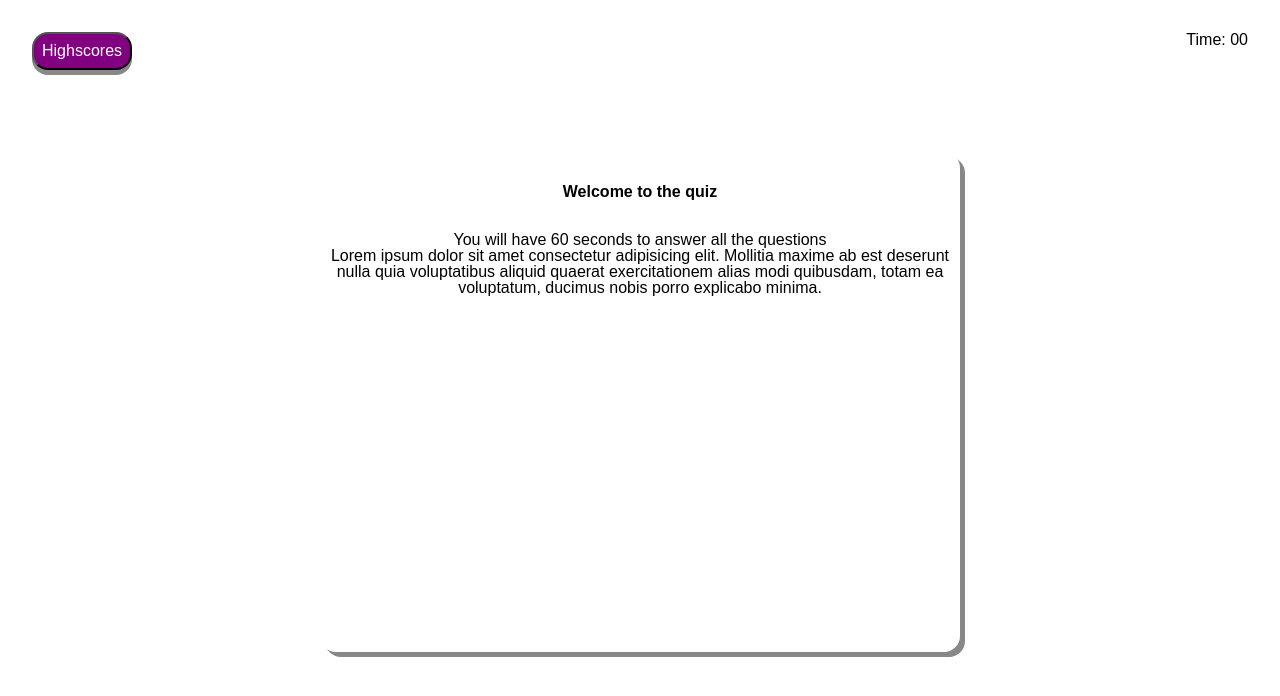
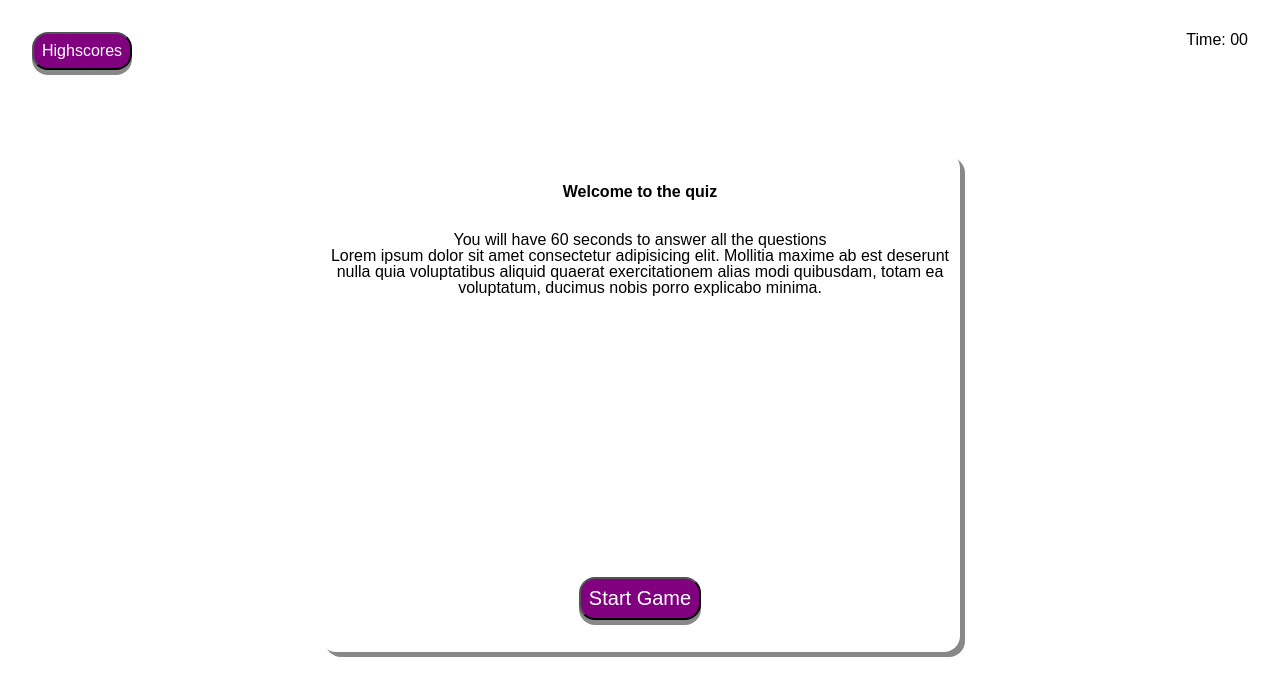
Before and after one commit to AMillsy/Code-Quiz-JavaScript-Fundermentals, a plain HTML site: page index.html in a window 1280 px wide. Drawn offline with Linux system fonts and the light colour scheme.

Commit message:
Adding a start game button to the welcome

```diff
--- a/assets/css/style.css
+++ b/assets/css/style.css
@@ -5,6 +5,7 @@
   --button-hover: lightblue;
 }
 
+/*GENERAL PARAMETERS*/
 header {
   display: flex;
   justify-content: space-between;
@@ -60,3 +61,20 @@ li:hover {
   box-shadow: 0px 2px #888;
   transform: translateY(3px);
 }
+
+/*WELCOME SECTIONS /////////////////////////*/
+
+#welcome {
+  width: 100%;
+  height: 100%;
+  position: relative;
+  display: flex;
+  flex-direction: column;
+  align-items: center;
+}
+.start {
+  font-size: 20px;
+  position: absolute;
+  bottom: 0;
+  margin: 2rem;
+}
--- a/index.html
+++ b/index.html
@@ -24,6 +24,7 @@
           exercitationem alias modi quibusdam, totam ea voluptatum, ducimus
           nobis porro explicabo minima.
         </p>
+        <button class="button start">Start Game</button>
       </section>
       <section class="hidden" id="questions">
         <h1 id="question">Question</h1>
```
